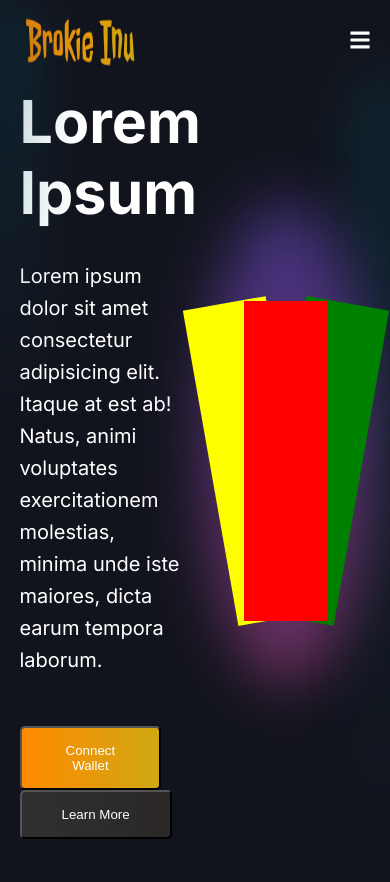
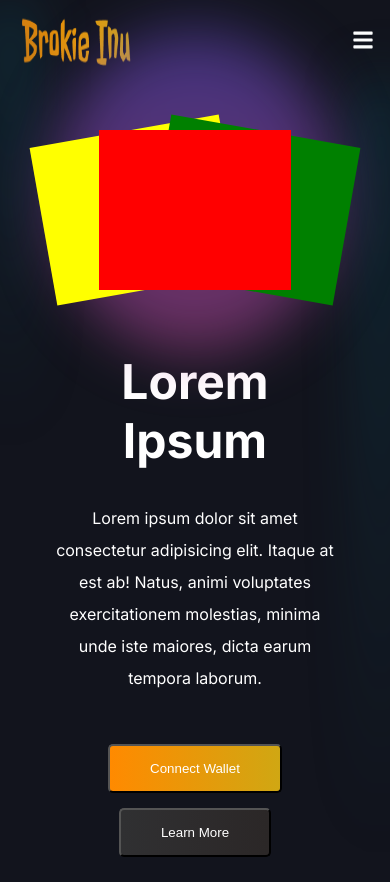
Before and after one commit to BrokieDev/brokielaunchpad, a Next.js app in the folder app/client-app/project_brokie/: page / in a window 390 px wide. Before the commit the page ends 844 px from the top, so only its background shows below. Built offline with nearby package versions, Linux system fonts and the light colour scheme.

Commit message:
responsive desing of header part (hero text and hero card design) added

```diff
--- a/app/client-app/project_brokie/src/styles/appBar.module.css
+++ b/app/client-app/project_brokie/src/styles/appBar.module.css
@@ -23,7 +23,7 @@
     flex-direction: column;
     left: 0;
     transition: all 0.5s;
-    z-index: 2;
+    z-index: 10;
 
 
 }
@@ -38,7 +38,7 @@
     flex-direction: column;
     left: -100%;
     transition: all 0.5s;
-    z-index: 2;
+    z-index: 10;
 
 }
 
--- a/app/client-app/project_brokie/src/styles/header.module.css
+++ b/app/client-app/project_brokie/src/styles/header.module.css
@@ -1,6 +1,16 @@
-
-.container{
+.container {
     width: 90%;
     margin: 0 5%;
     height: 100vh;
 }
+
+@media (max-width: 991px) {
+    .container {
+        width: 92%;
+        margin: 0 4%;
+        height: fit-content;
+        padding-bottom: 25px;
+    }
+
+
+}
--- a/app/client-app/project_brokie/src/styles/intro.module.css
+++ b/app/client-app/project_brokie/src/styles/intro.module.css
@@ -59,7 +59,7 @@
 .introCards {
     width: 48%;
     display: flex;
-    height: 50vh;
+    height: 40vh;
     justify-content: center;
     position: relative;
 
@@ -77,7 +77,7 @@
 
 .card {
     width: 50%;
-    height: 20rem;
+    height: 32vh;
     position: absolute;
     top: 50px;
 }
@@ -106,6 +106,106 @@
     background-color: yellow;
     transform: rotate(-10deg);
     margin: 0 45% 0 5%;
+}
+
+
+
+
+@media (max-width: 1199px) {
+
+    .introText p {
+        font-size: 16px;
+    }
+
+    .card {
+        height: 15rem;
+    }
+
+    .gradient {
+        height: 25rem;
+    }
+
+}
+
+
+
+@media (max-width: 991px) {
+
+    .intro {
+        display: flex;
+        flex-direction: column-reverse;
+        height: fit-content;
+
+    }
+
+    .introCards {
+        width: 80%;
+    }
+    .introText{
+        width: 80%;
+    }
+
+    .introText h1,
+    .introText p {
+        text-align: center;
+    }
+
+    .buttonWrapper{
+        width: 100%;
+        display: flex;
+        justify-content: space-evenly;
+    }
 
 
 }
+
+@media (max-width: 767px) {
+
+
+    .introCards {
+        width: 80%;
+    }
+    .introText{
+        width: 80%;
+    }
+
+    .introText h1{
+        font-size: 3rem;
+    }
+
+
+    .card {
+        height: 15rem;
+        width: 20rem;
+    }
+
+}
+
+@media (max-width: 575px) {
+
+    .introCards{
+        height:auto;
+    }
+
+    .gradient {
+        height: 20rem;
+    }
+
+    .card {
+        height: 10rem;
+        width: 12rem;
+    }
+
+    .buttonWrapper{
+        flex-direction: column;
+        align-items: center;
+        justify-content: center;
+    }
+    .buttonWrapper button:first-of-type{
+        margin: 0;
+    }
+    .buttonWrapper button:last-of-type{
+        margin-top: 15px;
+    }
+
+}
```
